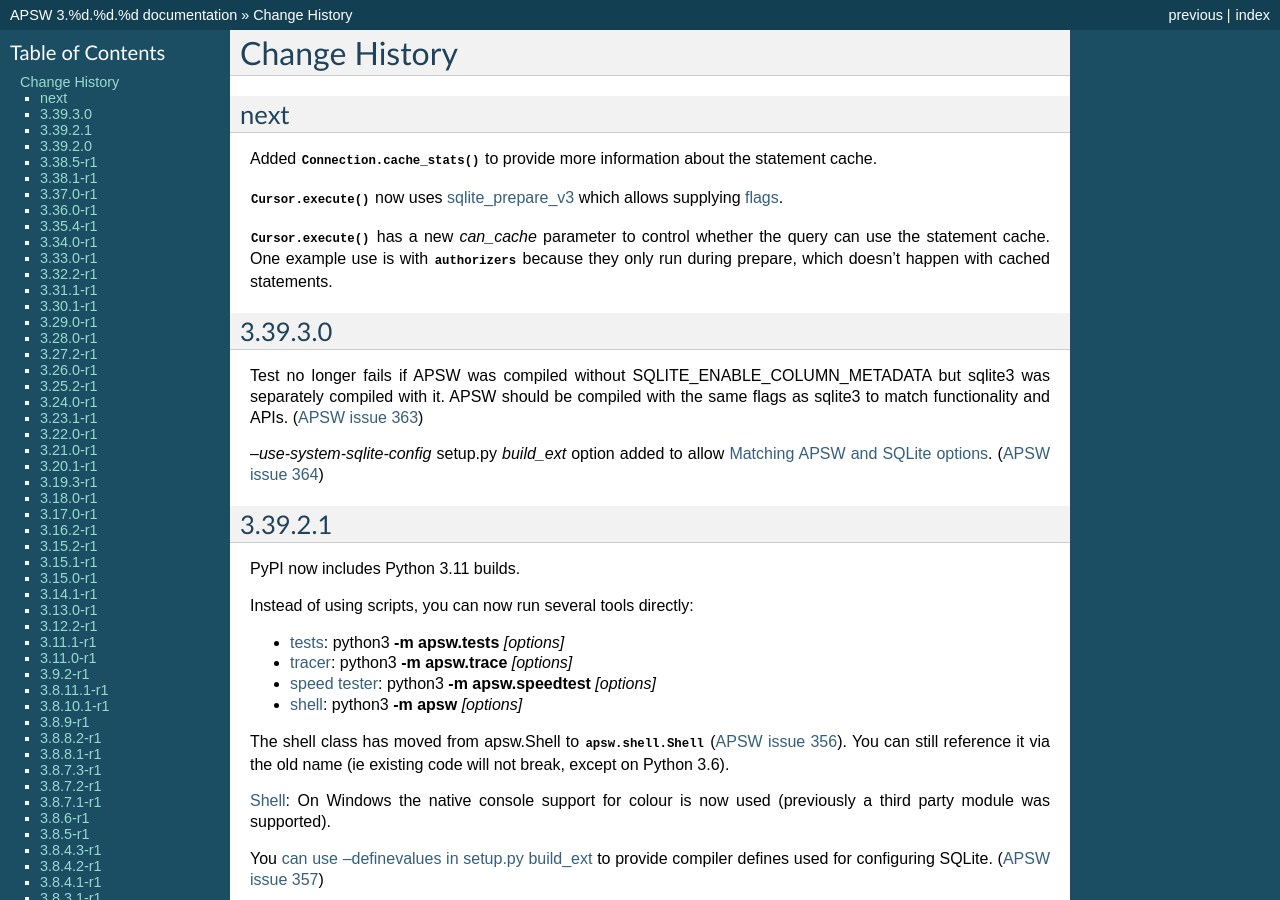
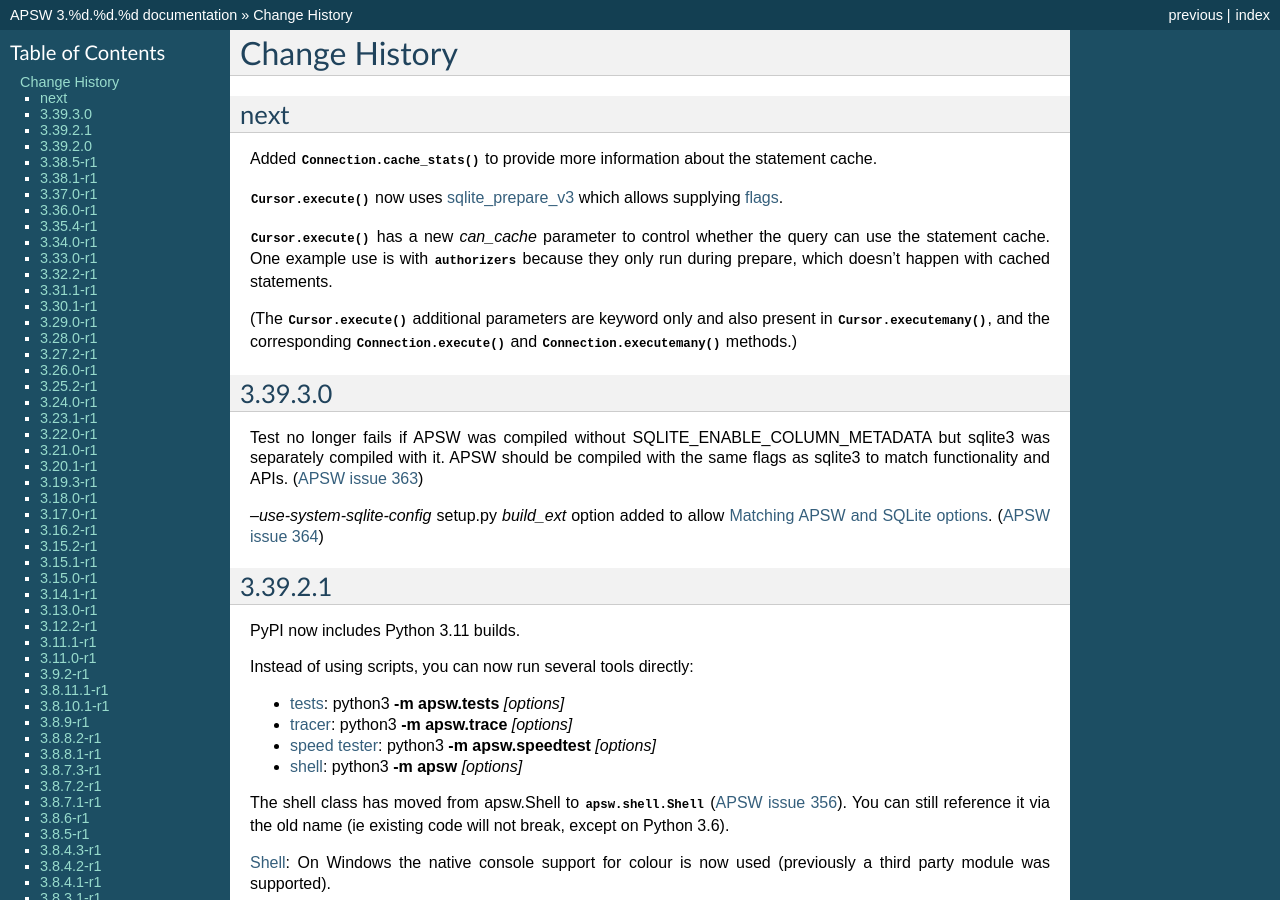
Before and after one commit to rogerbinns/apsw, a Sphinx documentation site: the page built from doc/changes.rst, in a window 1280 px wide and 900 px high. Built offline with Sphinx 7.4.7, drawn with Linux system fonts in a browser that asks for light colours; pages that are not in the unit, such as notebooks, are missing from menus; the version number is read from the project's files by our own code.

Commit message:
Clarify that params are on all relevant methods

```diff
--- a/doc/changes.rst
+++ b/doc/changes.rst
@@ -17,6 +17,11 @@
 use is with :meth:`authorizers <Connection.setauthorizer>` because
 they only run during prepare, which doesn't happen with cached
 statements.
+
+(The :meth:`Cursor.execute` additional parameters are keyword only and
+also present in :meth:`Cursor.executemany`, and the corresponding
+:meth:`Connection.execute` and :meth:`Connection.executemany`
+methods.)
 
 3.39.3.0
 ========
```
